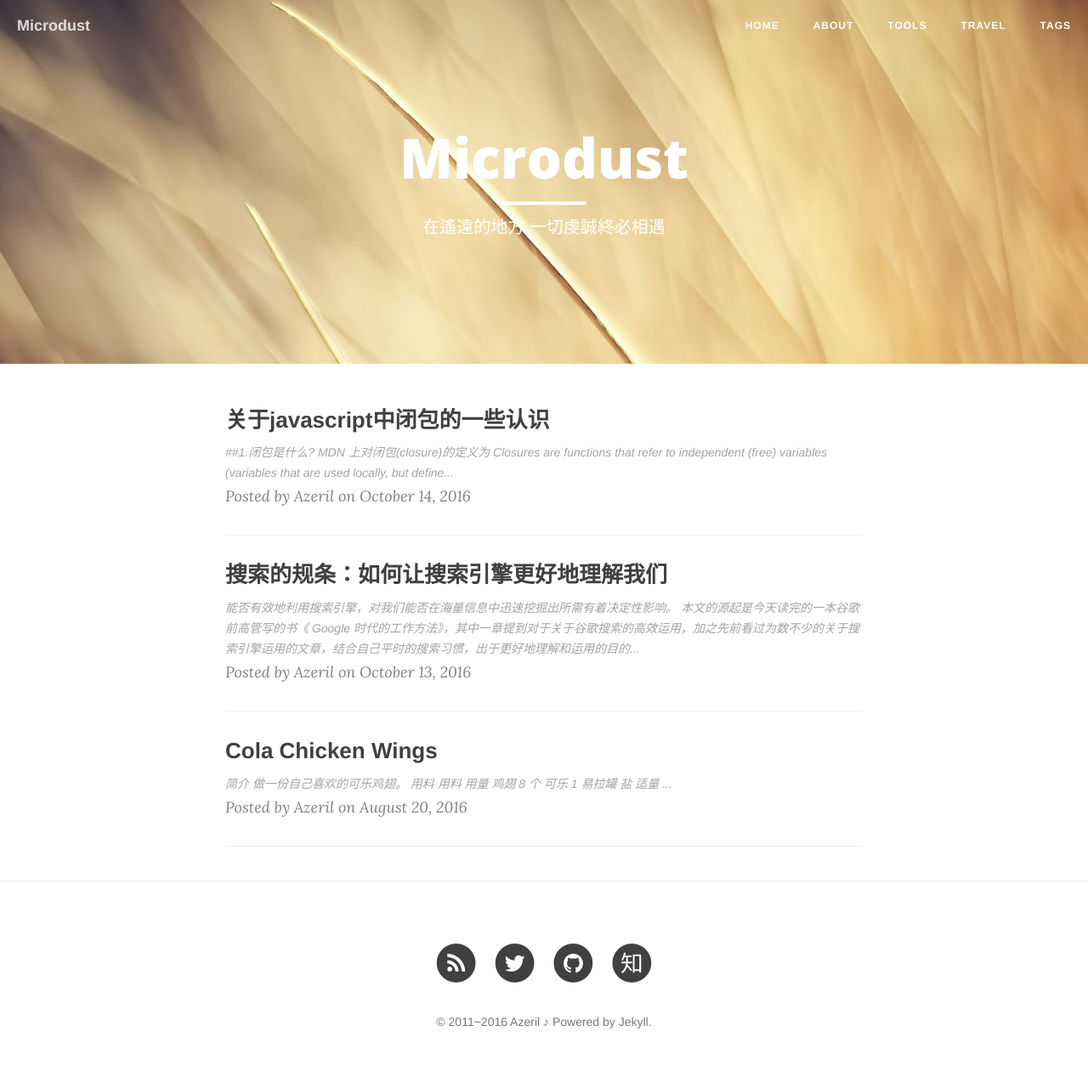
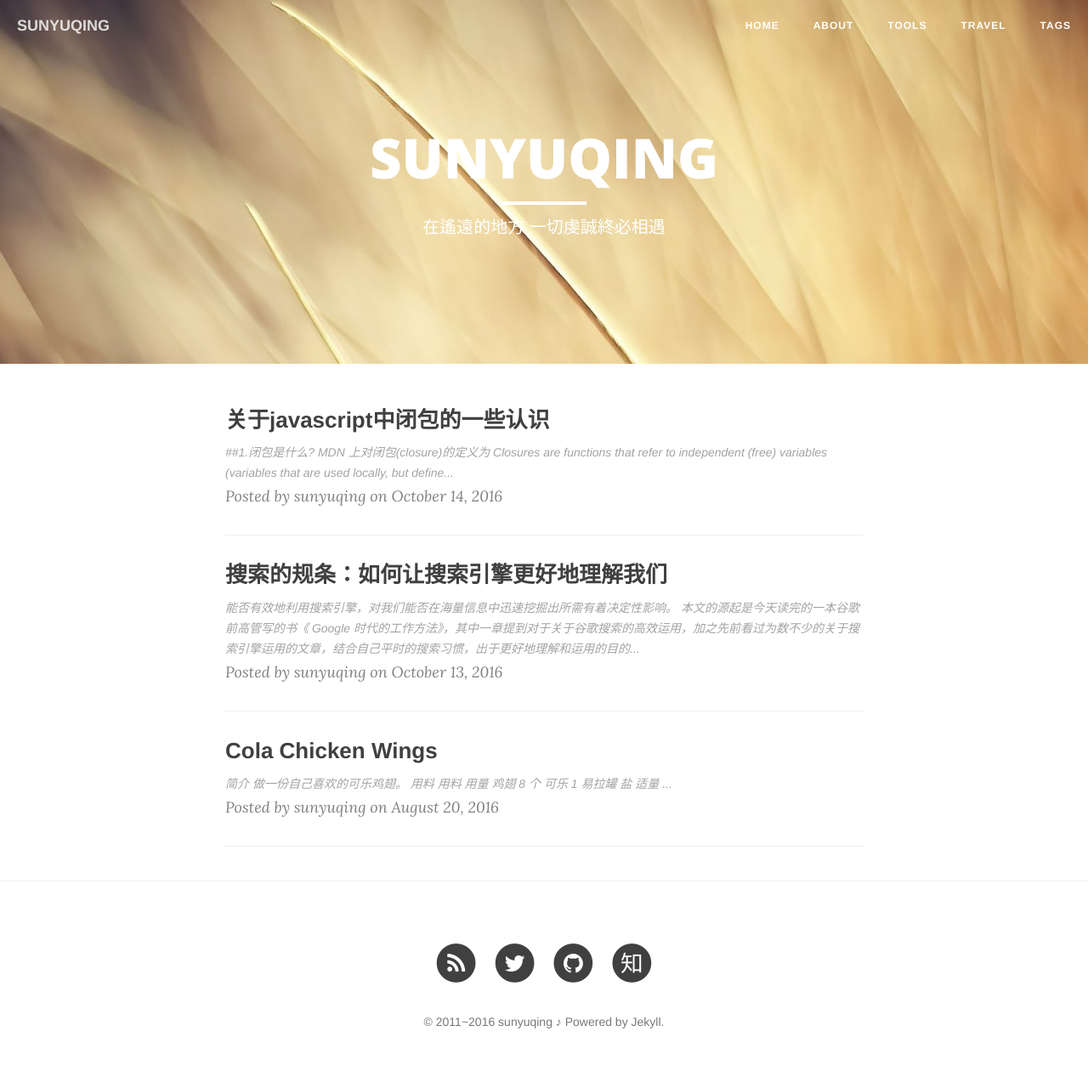
Before and after one commit to SunYuqing/SunYuqing.github.io, a Jekyll site: the page built from index.html, in a window 1280 px wide. Shown: the whole page at 85% size. Built offline with Jekyll 4.4.1, drawn with Linux system fonts in a browser that asks for light colours; nearby versions of some CDN libraries; the list of posts is cut into pages by our own code.

Commit message:
use my name to blog

```diff
--- a/_config.yml
+++ b/_config.yml
@@ -1,28 +1,28 @@
 # Site settings
-title: Microdust
+title: SUNYUQING
 header-img: "img/autumn2.jpg"
 tagline: "吉光片羽"
-description: "在遙遠的地方 一切虔誠終必相遇"
+description: "hi,这里是孙玉庆的博客"
 baseurl: ""
-url: "http://azeril.me"
+url: "http://sunyuqing.me"
 #url: "http://localhost:4000"
 
 # About/contact
 owner:
-  name: "Azeril"
-  email: azeril@live.cn
+  name: "sunyuqing"
+  email: sunnyday0824@163.com
   bio: "明朝即長路 惜取此時心"
 
 # Data
 gavatar: http://dreamofbook.qiniudn.com/Az..png
 favicon: img/favicon.ico
 
-douban_username: Azeril
-twitter_username: Azeril_Lapland
-github_username: Azeril
-facebook_username: Azeril_Lapland
-weibo_username: Azeril
-zhihu_username: Azeril
+douban_username: sunyuqing
+twitter_username: sunyuqing
+github_username: sunyuqing
+facebook_username: sunyuqing
+weibo_username: sunyuqing
+zhihu_username: sunyuqing
 
 # Build settings
 # use Github Flavored Markdown !important
@@ -53,7 +53,7 @@ defaults:
       type: "posts"
     values:
       layout: "post"
-      author: "Azeril"
+      author: "sunyuqing"
       header-img: "img/fantasy.jpg" # We don't want posts without a header image, that whould mean white on white
 
 
@@ -61,9 +61,9 @@ defaults:
 comments :
   provider : duoshuo
   duoshuo :
-    short_name : Azeril
+    short_name : sunyuqing
   disqus :
-      short_name : Azeril
+      short_name : sunyuqing
 
 # Analytics and webmaster tools stuff goes here
 google_analytics: UA-66863061-1
```
